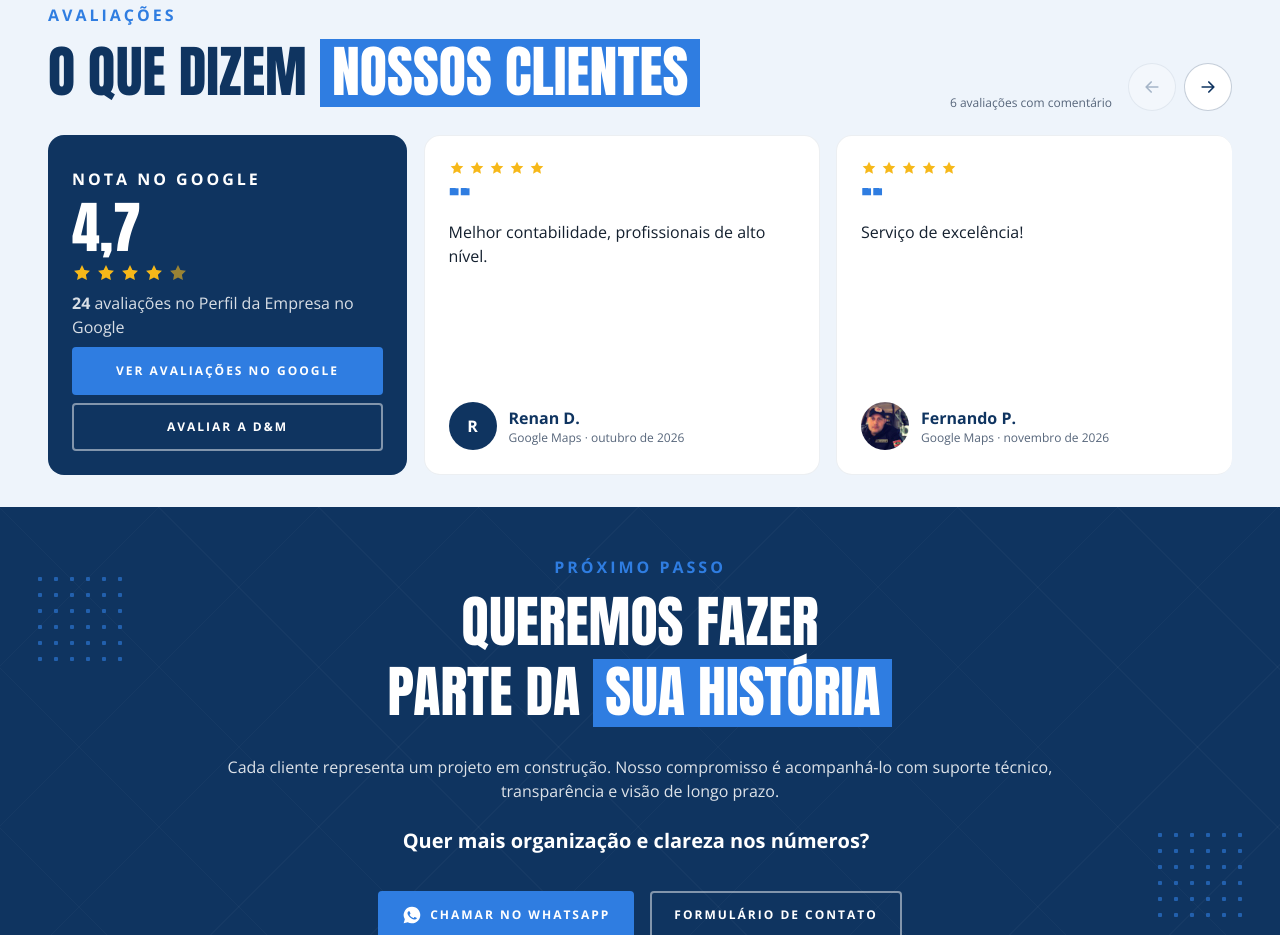
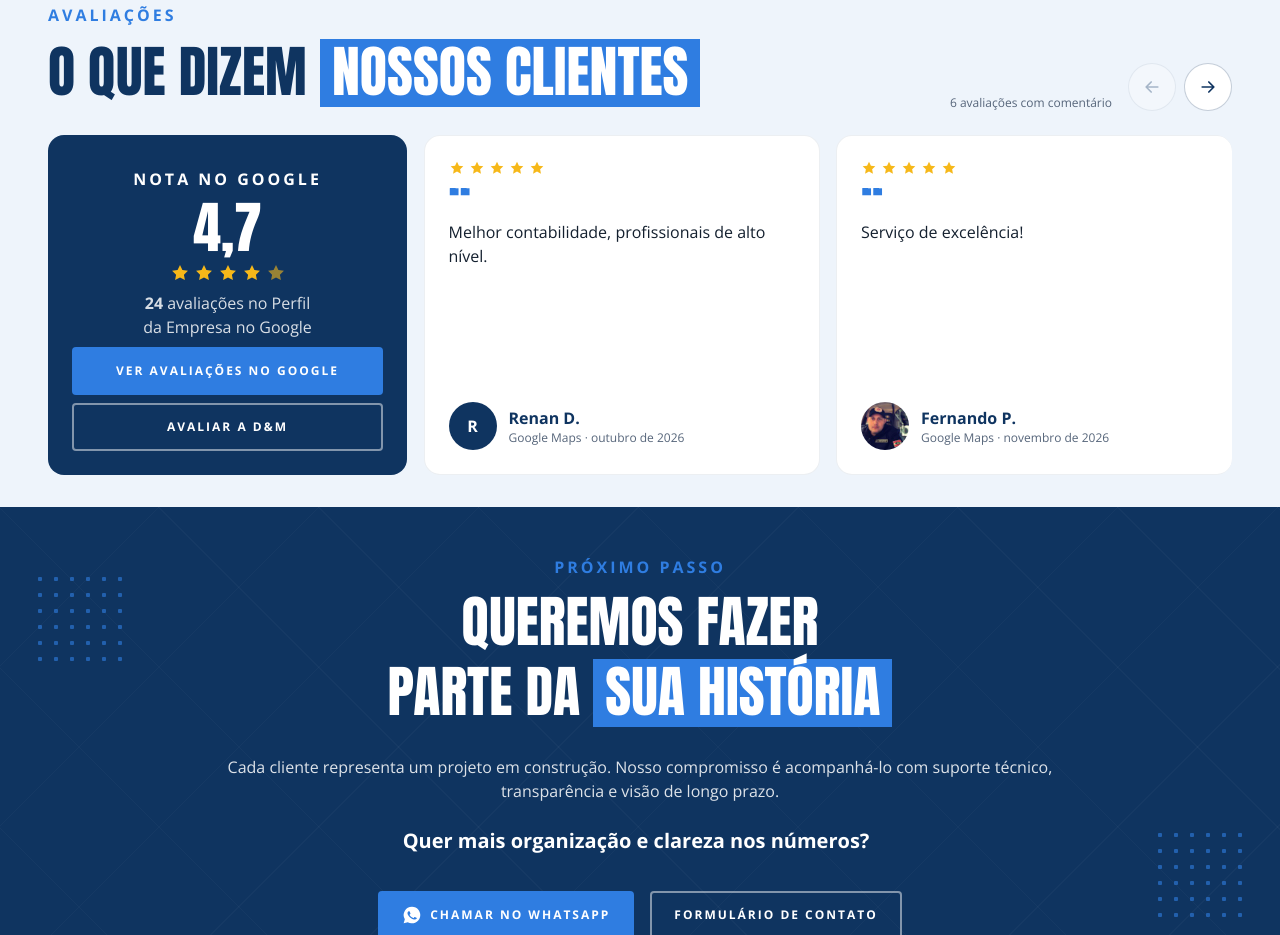
Before and after one commit to laiscardoso014/DeM-Site-e-Arquivo, a plain HTML site: page index.html in a window 1280 px wide. Shown: the part 5251-6186 px from the top of the page. Drawn offline with nearby package versions, Linux system fonts and the light colour scheme; no server answers.

Commit message:
feat: ajusta estilo das notas para centralização e melhor legibilidade

```diff
--- a/css/estilo.css
+++ b/css/estilo.css
@@ -412,6 +412,10 @@ form .obs{font-size:var(--t-mini);line-height:var(--lh-mini);color:rgba(255,255,
 .avaliacoes{background:var(--creme)}
 .nota{background:var(--verde);color:#fff;border-radius:var(--r3);padding:var(--s6);display:flex;flex-direction:column;gap:var(--s3);position:relative;overflow:hidden}
 .nota .padrao{opacity:.6}
+.nota{justify-content:center;align-items:center;text-align:center}
+.nota .estrelas{justify-content:center}
+.nota p{text-wrap:balance}
+.nota .acoes{align-self:stretch}
 .nota>*{position:relative}
 .nota .valor{font-family:"Anton";font-size:80px;line-height:80px}
 .estrelas{display:flex;gap:var(--s1);color:#f6b819}
```
